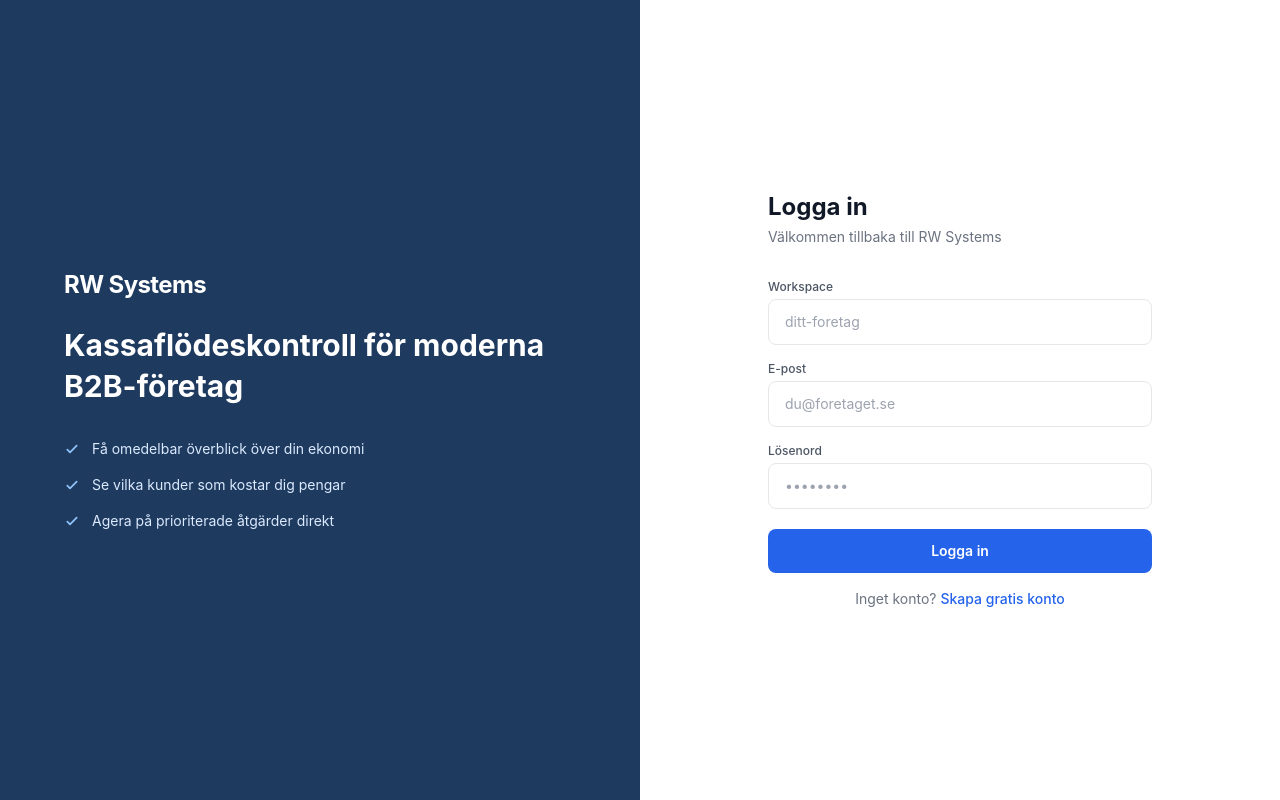
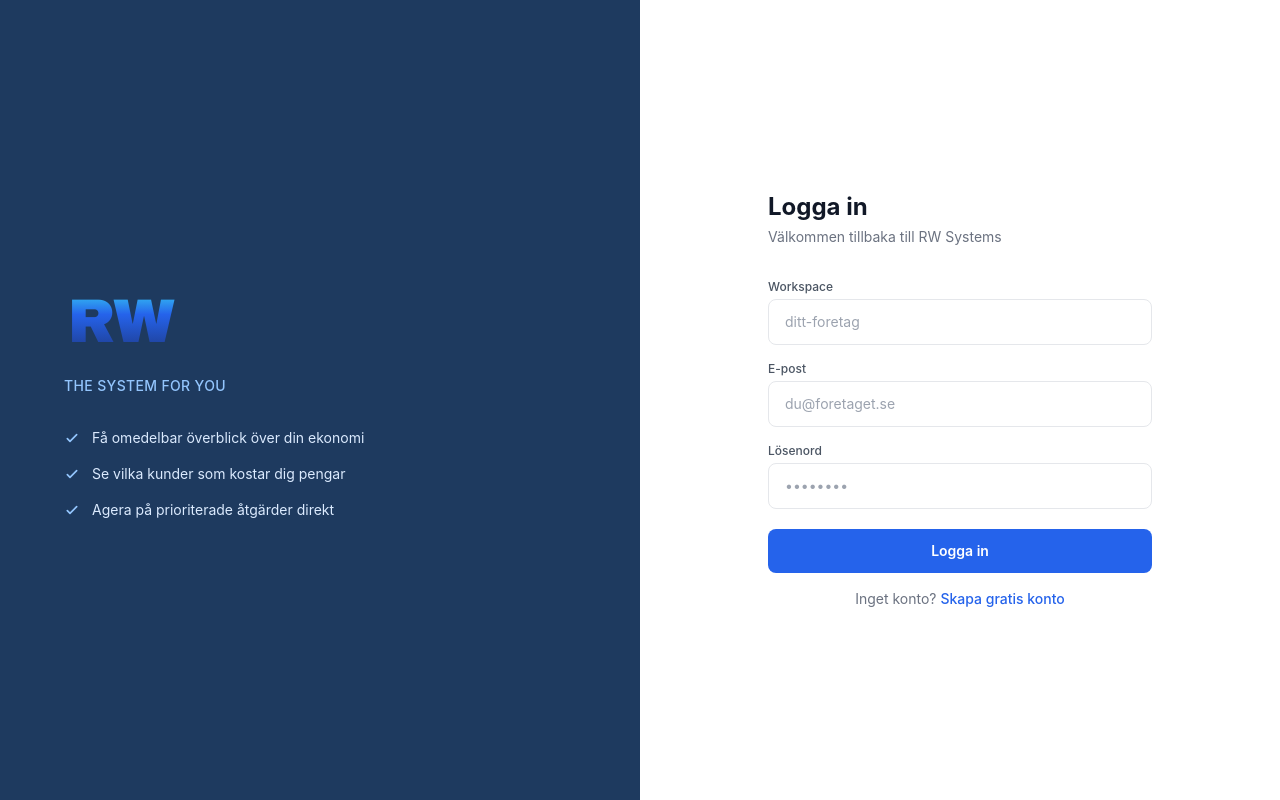
Before and after one commit to isakwallen9-hub/rw-frontend, a React (Vite) app: page /login in a window 1280 px wide. Built offline with nearby package versions, Linux system fonts and the light colour scheme; no server answers.

Commit message:
Add description and category to recent transactions table

```diff
--- a/src/Dashboard.tsx
+++ b/src/Dashboard.tsx
@@ -55,8 +55,10 @@ interface CashflowDay {
 
 interface Transaction {
   date: string
-  description: string
+  description?: string
   amount: number
+  type?: string
+  category?: string
 }
 
 interface Recommendation {
@@ -341,6 +343,23 @@ export default function Dashboard({ onLogout: _onLogout }: { onLogout?: () => vo
       })
   }, [cashflowDays])
 
+  const recentTransactionRows = useMemo(() => {
+    const fmtDate = (d: string) => {
+      const date = new Date(d)
+      return isNaN(date.getTime()) ? d : date.toLocaleDateString('sv-SE', { day: 'numeric', month: 'short' })
+    }
+    return transactions.slice(0, 10).map(t => {
+      const desc = t.description ?? null
+      return {
+        label:       fmtDate(t.date),
+        typeLabel:   t.type === 'INCOME' ? 'Inflöde' : t.type === 'EXPENSE' ? 'Utflöde' : t.amount >= 0 ? 'Inflöde' : 'Utflöde',
+        amount:      t.amount,
+        description: desc && desc.length > 30 ? desc.slice(0, 30) + '…' : desc,
+        category:    t.category ?? null,
+      }
+    })
+  }, [transactions])
+
   const periodLabel = useMemo(() => {
     if (cashflowDays.length < 2) return ''
     const toLabel = (d: Date) => d.toLocaleDateString('sv-SE', { day: 'numeric', month: 'short' })
@@ -380,8 +399,28 @@ export default function Dashboard({ onLogout: _onLogout }: { onLogout?: () => vo
   }, [cashflowDays, cashflowView])
 
   const alerts = useMemo(() => {
-    const raw = overview?.data?.alerts ?? []
-    return raw.filter(a => !dismissedAlerts.has(a.id ?? a.message))
+    const raw: Alert[] = overview?.data?.alerts ?? []
+    const active = raw.filter(a => !dismissedAlerts.has(a.id ?? a.message))
+
+    const isInvoiceAlert = (a: Alert) => /overdue|förfallna\s+fakturor/i.test(a.message)
+    const invoiceAlerts = active.filter(isInvoiceAlert)
+    const rest = active.filter(a => !isInvoiceAlert(a))
+
+    if (invoiceAlerts.length === 0) return rest
+
+    if (dismissedAlerts.has('overdue-invoices-merged')) return rest
+
+    const count = overview?.data?.lateInvoiceCount ?? 0
+    const merged: Alert = {
+      id: 'overdue-invoices-merged',
+      severity: 'high',
+      message: count > 0
+        ? `${count} fakturor är förfallna och kräver uppföljning.`
+        : 'Du har förfallna fakturor som kräver uppföljning.',
+      link: '/actions',
+      linkLabel: 'Åtgärda →',
+    }
+    return [merged, ...rest]
   }, [overview, dismissedAlerts])
 
   const quickStats = useMemo(() => {
@@ -839,8 +878,50 @@ export default function Dashboard({ onLogout: _onLogout }: { onLogout?: () => vo
           {/* Senaste transaktioner */}
           <div>
             <h2 className="text-base font-bold text-gray-800 mb-4">Senaste transaktioner</h2>
-            {loadingCashflow ? (
+            {loadingOverview ? (
               <SkeletonList rows={5} />
+            ) : recentTransactionRows.length > 0 ? (
+              <div className="bg-white border border-gray-100 rounded-2xl overflow-hidden shadow-sm">
+                <div className="overflow-x-auto">
+                  {(() => {
+                    const hasCategory = recentTransactionRows.some(t => t.category !== null)
+                    return (
+                      <table className="w-full text-sm min-w-[420px]">
+                        <thead>
+                          <tr className="border-b border-gray-100 text-xs text-gray-400">
+                            <th className="text-left px-5 py-3 font-medium">Datum</th>
+                            <th className="text-left px-5 py-3 font-medium">Beskrivning</th>
+                            {hasCategory && <th className="text-left px-5 py-3 font-medium">Kategori</th>}
+                            <th className="text-left px-5 py-3 font-medium">Typ</th>
+                            <th className="text-right px-5 py-3 font-medium">Belopp</th>
+                          </tr>
+                        </thead>
+                        <tbody>
+                          {recentTransactionRows.map((t, i) => (
+                            <tr key={i} className={`${i !== 0 ? 'border-t border-gray-50' : ''} ${i % 2 === 1 ? 'bg-gray-50/60' : ''}`}>
+                              <td className="px-5 py-3 text-gray-400 whitespace-nowrap">{t.label}</td>
+                              <td className="px-5 py-3 text-gray-700">
+                                {t.description ?? <span className="text-gray-300">—</span>}
+                              </td>
+                              {hasCategory && (
+                                <td className="px-5 py-3">
+                                  {t.category
+                                    ? <span className="text-xs font-medium bg-gray-100 text-gray-600 border border-gray-200 px-2 py-0.5 rounded-full whitespace-nowrap">{t.category}</span>
+                                    : <span className="text-gray-300">—</span>}
+                                </td>
+                              )}
+                              <td className="px-5 py-3 text-gray-600 whitespace-nowrap">{t.typeLabel}</td>
+                              <td className={`px-5 py-3 text-right font-medium whitespace-nowrap ${t.amount < 0 ? 'text-red-500' : 'text-green-600'}`}>
+                                {fmt(t.amount)}
+                              </td>
+                            </tr>
+                          ))}
+                        </tbody>
+                      </table>
+                    )
+                  })()}
+                </div>
+              </div>
             ) : recentCashflowRows.length > 0 ? (
               <div className="bg-white border border-gray-100 rounded-2xl overflow-hidden shadow-sm">
                 <div className="overflow-x-auto">
--- /dev/null
+++ b/src/assets/RWLogo.tsx
@@ -0,0 +1,23 @@
+export default function RWLogo({ className = '' }: { className?: string }) {
+  return (
+    <svg viewBox="0 0 200 130" className={className} xmlns="http://www.w3.org/2000/svg" aria-label="RW Systems">
+      <defs>
+        <linearGradient id="rwLogoGrad" x1="0%" y1="0%" x2="0%" y2="100%">
+          <stop offset="0%"   stopColor="#38d6f5" />
+          <stop offset="40%"  stopColor="#2563eb" />
+          <stop offset="100%" stopColor="#1e3a8a" />
+        </linearGradient>
+      </defs>
+      <text
+        x="50%"
+        y="110"
+        textAnchor="middle"
+        fontFamily='"Arial Black", "Arial Bold", Arial, sans-serif'
+        fontWeight="900"
+        fontSize="110"
+        letterSpacing="-4"
+        fill="url(#rwLogoGrad)"
+      >RW</text>
+    </svg>
+  )
+}
--- a/src/pages/Login.tsx
+++ b/src/pages/Login.tsx
@@ -1,5 +1,6 @@
 import { useState } from 'react'
 import { useNavigate, useLocation } from 'react-router-dom'
+import RWLogo from '../assets/RWLogo'
 
 const API_URL = import.meta.env.VITE_API_URL as string
 
@@ -46,11 +47,9 @@ export default function Login() {
       {/* Vänster — mörkblå, döljs på mobil */}
       <div className="hidden lg:flex flex-col justify-center px-16 bg-primary text-white w-1/2">
         <div className="mb-6">
-          <span className="font-bold text-2xl tracking-tight">RW Systems</span>
+          <RWLogo className="w-28 h-auto" />
         </div>
-        <h2 className="text-3xl font-bold leading-snug mb-8">
-          Kassaflödeskontroll för moderna B2B-företag
-        </h2>
+        <p className="text-blue-300 text-sm font-medium tracking-wide mb-8 uppercase">The system for you</p>
         <ul className="flex flex-col gap-4">
           {[
             'Få omedelbar överblick över din ekonomi',
@@ -68,8 +67,12 @@ export default function Login() {
       {/* Höger — login-form */}
       <div className="flex flex-col justify-center items-center w-full lg:w-1/2 px-6 sm:px-8 bg-white">
         <div className="w-full max-w-sm">
-          <div className="lg:hidden mb-8">
-            <span className="font-bold text-xl text-primary tracking-tight">RW Systems</span>
+          <div className="lg:hidden mb-8 flex items-center gap-3">
+            <RWLogo className="w-12 h-auto" />
+            <div>
+              <p className="font-bold text-lg text-primary tracking-tight leading-tight">RW Systems</p>
+              <p className="text-xs text-gray-400">The system for you</p>
+            </div>
           </div>
           <h1 className="text-2xl font-bold text-gray-900 mb-1">Logga in</h1>
           <p className="text-gray-500 text-sm mb-8">Välkommen tillbaka till RW Systems</p>
```
Also changed, not shown: 1 other file (tests, documents, lock files or other folders).
